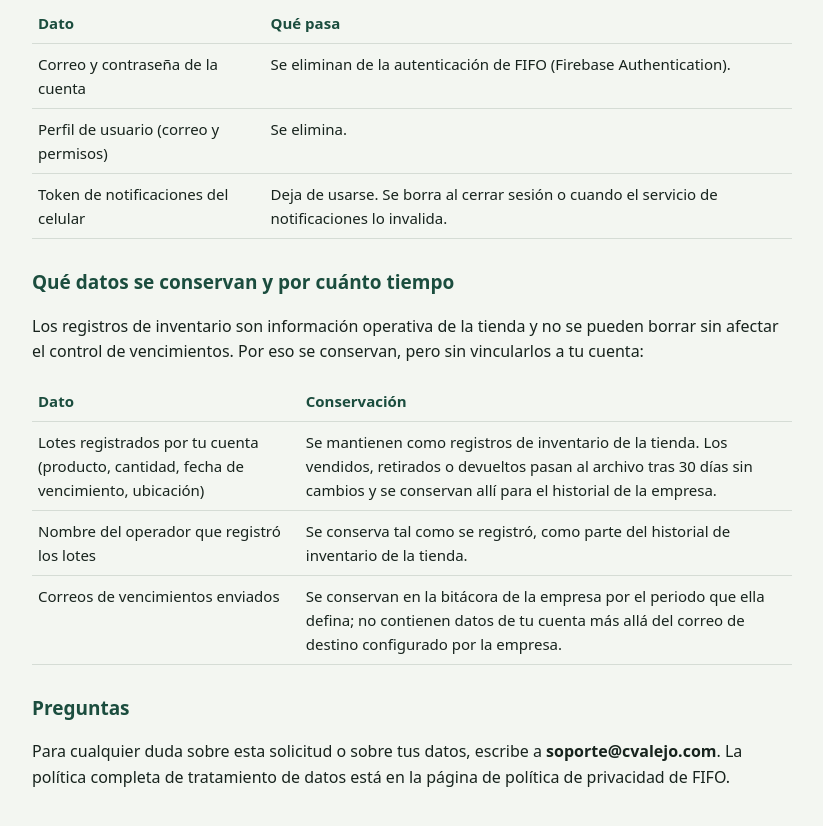
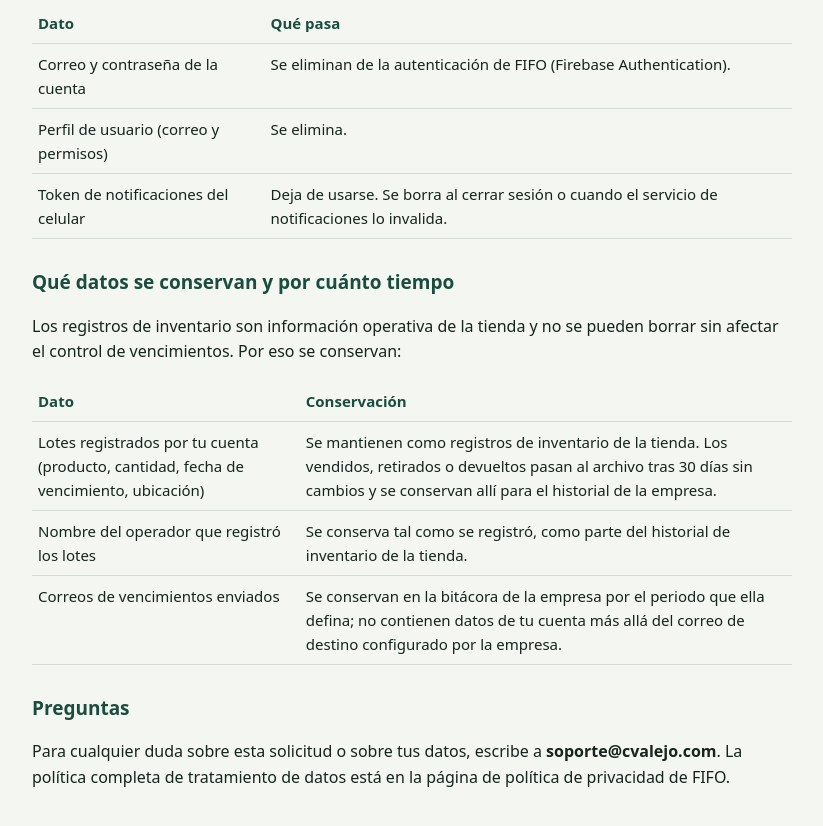
Before and after one commit to alejandrocarvajalvargas-glitch/fifo-politica-privacidad, a plain HTML site: page eliminacion-cuenta.html in a window 1280 px wide. Shown: the part 624-1450 px from the top of the page, without its empty margins (228-1051 px from the left). Drawn offline with Linux system fonts and the light colour scheme.

Commit message:
docs: precision en la retencion de lotes
Co-Authored-By: Claude Haiku 5.5 <noreply@anthropic.com>

```diff
--- a/eliminacion-cuenta.html
+++ b/eliminacion-cuenta.html
@@ -49,7 +49,7 @@
 </table>
 
 <h2>Qué datos se conservan y por cuánto tiempo</h2>
-<p>Los registros de inventario son información operativa de la tienda y no se pueden borrar sin afectar el control de vencimientos. Por eso se conservan, pero sin vincularlos a tu cuenta:</p>
+<p>Los registros de inventario son información operativa de la tienda y no se pueden borrar sin afectar el control de vencimientos. Por eso se conservan:</p>
 <table>
   <tr><th>Dato</th><th>Conservación</th></tr>
   <tr><td>Lotes registrados por tu cuenta (producto, cantidad, fecha de vencimiento, ubicación)</td><td>Se mantienen como registros de inventario de la tienda. Los vendidos, retirados o devueltos pasan al archivo tras 30 días sin cambios y se conservan allí para el historial de la empresa.</td></tr>
```
